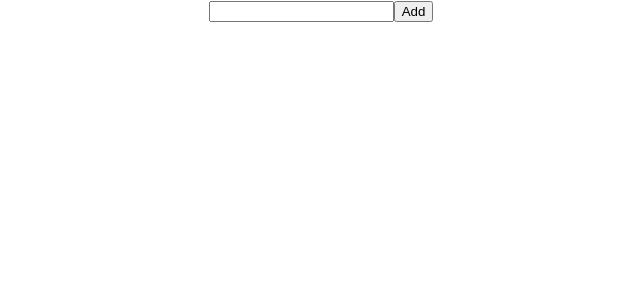
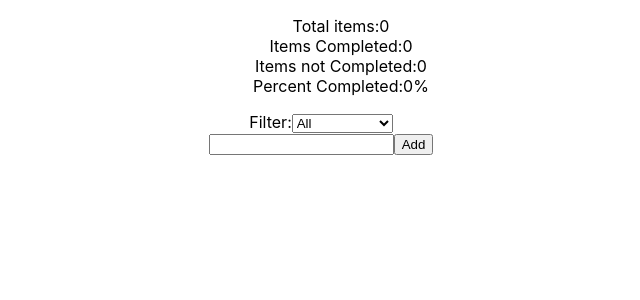
Before and after one commit to HOJOON07/ReactLibrary, a React (Create React App) app: page / in a window 1280 px wide. Shown: the top 300 px of the page, without its empty margins (319-959 px from the left). Built offline with nearby package versions, Linux system fonts and the light colour scheme.

Commit message:
recoil: filter,stats 기능 추가

```diff
--- a/src/components/RecoilExample/Todo/TodoList.jsx
+++ b/src/components/RecoilExample/Todo/TodoList.jsx
@@ -1,14 +1,18 @@
 import React from "react";
 import { useRecoilValue } from "recoil";
-import { todoListState } from "./TodoStore";
+import { filteredTodoListState } from "./TodoStore";
 import TodoItem from "./TodoItem";
 import TodoListCreator from "./TodoListCreator";
+import TodoListFilters from "./TodoListFilters";
+import TodoListStat from "./TodoListStat";
 
 export default function TodoList() {
-  const todoList = useRecoilValue(todoListState);
+  const todoList = useRecoilValue(filteredTodoListState);
 
   return (
     <div>
+      <TodoListStat></TodoListStat>
+      <TodoListFilters></TodoListFilters>
       <TodoListCreator></TodoListCreator>
       {todoList.map((item) => (
         <TodoItem key={item.id} item={item}></TodoItem>
--- /dev/null
+++ b/src/components/RecoilExample/Todo/TodoListFilters.jsx
@@ -0,0 +1,22 @@
+import React from "react";
+import { useRecoilState } from "recoil";
+import { todoListFilterState } from "./TodoStore";
+
+export default function TodoListFilters() {
+  const [filter, setFilter] = useRecoilState(todoListFilterState);
+
+  const updateFilter = ({ target: { value } }) => {
+    setFilter(value);
+  };
+
+  return (
+    <>
+      Filter:
+      <select value={filter} onChange={updateFilter}>
+        <option value="Show All">All</option>
+        <option value="Show Completed">Completed</option>
+        <option value="Show Uncompleted">Uncompleted</option>
+      </select>
+    </>
+  );
+}
--- /dev/null
+++ b/src/components/RecoilExample/Todo/TodoListStat.jsx
@@ -0,0 +1,22 @@
+import React from "react";
+import { useRecoilValue } from "recoil";
+import { todoListStatsState } from "./TodoStore";
+
+export default function TodoListStat() {
+  const { totalNum, totalCompletedNum, totalUncompletedNum, percentCompleted } =
+    useRecoilValue(todoListStatsState);
+
+  const formattedPercentCompleted = Math.round(percentCompleted * 100);
+  return (
+    <ul>
+      <li style={{ listStyle: "none" }}>Total items:{totalNum}</li>
+      <li style={{ listStyle: "none" }}>Items Completed:{totalCompletedNum}</li>
+      <li style={{ listStyle: "none" }}>
+        Items not Completed:{totalUncompletedNum}
+      </li>
+      <li style={{ listStyle: "none" }}>
+        Percent Completed:{formattedPercentCompleted}%
+      </li>
+    </ul>
+  );
+}
--- a/src/components/RecoilExample/Todo/TodoStore.js
+++ b/src/components/RecoilExample/Todo/TodoStore.js
@@ -1,6 +1,45 @@
-import { atom } from "recoil";
+import { atom, selector } from "recoil";
 
 export const todoListState = atom({
   key: "todoListState",
   default: [],
 });
+
+export const todoListFilterState = atom({
+  key: "todoListFilterState",
+  default: "Show All",
+});
+
+export const filteredTodoListState = selector({
+  key: "filteredTodoListState",
+  get: ({ get }) => {
+    const filter = get(todoListFilterState);
+    const list = get(todoListState);
+
+    switch (filter) {
+      case "Show Completed":
+        return list.filter((item) => item.isComplete);
+      case "Show Uncompleted":
+        return list.filter((item) => !item.isComplete);
+      default:
+        return list;
+    }
+  },
+});
+
+export const todoListStatsState = selector({
+  key: "todoListStatsState",
+  get: ({ get }) => {
+    const todoList = get(todoListState);
+    const totalNum = todoList.length;
+    const totalCompletedNum = todoList.filter((item) => item.isComplete).length;
+    const totalUncompletedNum = totalNum - totalCompletedNum;
+    const percentCompleted = totalNum === 0 ? 0 : totalCompletedNum / totalNum;
+    return {
+      totalNum,
+      totalCompletedNum,
+      totalUncompletedNum,
+      percentCompleted,
+    };
+  },
+});
```
